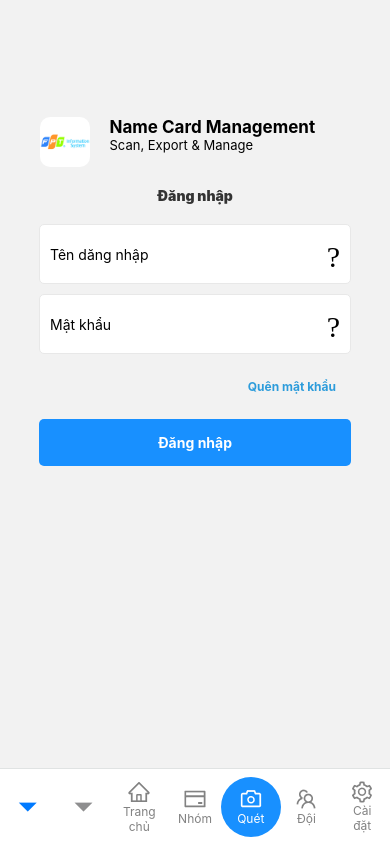
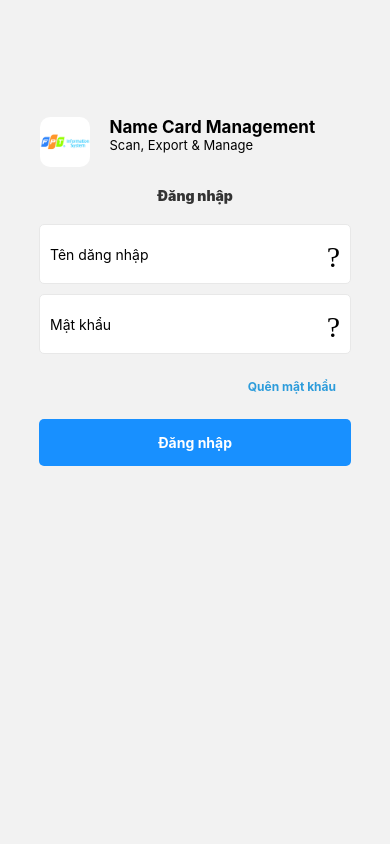
Before and after one commit to AltAdamNguyen/name-card-management, a React Native app in the folder frontend/: screen /SignIn in a window 390 px wide. Built offline with nearby package versions, Linux system fonts and the light colour scheme.

Commit message:
add fetch api...

```diff
--- a/frontend/App.js
+++ b/frontend/App.js
@@ -1,12 +1,12 @@
 import React from 'react';
 import { SafeAreaView, Text, View, StatusBar } from 'react-native';
-import Routes from './src/navigation/Routes';
+import Route from './src/Navigation/Router';
 
 const App = () => {
   return (
     <SafeAreaView style={{ flex: 1 }}>
       <StatusBar backgroundColor="#1890FF"/>
-      <Routes />
+      <Route />
     </SafeAreaView>
   );
 };
--- a/frontend/src/Navigation/Routes.js
+++ b/frontend/src/Navigation/Router.js
@@ -1,25 +1,19 @@
-import React from 'react';
+import React, {useState} from 'react';
 import { Image, View, Text } from 'react-native';
 import { NavigationContainer } from '@react-navigation/native';
 import { createBottomTabNavigator } from '@react-navigation/bottom-tabs';
-import { HomeStackScreen, GroupContact, Team, Setting, ScanScreen } from '../screen/';
+import { createNativeStackNavigator } from '@react-navigation/native-stack';
+import { HomeStackScreen, GroupContact, Team, Setting, ScanScreen, ForgotPassword, SignIn } from '../Screen';
 import styles from './styles';
 
-import icHome from '../asset/icon/home.png';
-import icGroup from '../asset/icon/credit_card.png';
-import icTeam from '../asset/icon/team.png';
-import icSetting from '../asset/icon/setting.png';
-import icCamera from '../asset/icon/camera.png';
-import SignIn from '../screen/SignIn/SignIn';
-import ForgotPassword from '../screen/ForgotPassword/ForgotPassword';
+import iconPath from '../constants/iconPath';
+
 const Tab = createBottomTabNavigator();
 
-
-const Routes = () => {
+const RouteNavigation = () => {
   return (
-    <NavigationContainer>
       <Tab.Navigator
-        initialRouteName='SignIn'
+        initialRouteName='Home'
         screenOptions={{
           tabBarShowLabel: false,
           headerShown: false,
@@ -30,13 +24,6 @@ const Routes = () => {
           tabBarHideOnKeyboard: true
         }}
       >
-
-      <Tab.Screen name="SignIn"
-          component={SignIn}
-        />
-       <Tab.Screen name="ForgotPassword"
-          component={ForgotPassword}
-        />
         <Tab.Screen name="Home"
           component={HomeStackScreen}
           options={{
@@ -45,7 +32,7 @@ const Routes = () => {
                 <View style={styles(focused).container}>
                   <Image
                     style={styles(focused).icon}
-                    source={icHome}
+                    source={iconPath.icHome}
                   />
                   <Text style={styles(focused).label}>
                     Trang chủ
@@ -65,7 +52,7 @@ const Routes = () => {
                 <View style={styles(focused).container}>
                   <Image
                     style={styles(focused).icon}
-                    source={icGroup}
+                    source={iconPath.icGroup}
                   />
                   <Text style={styles(focused).label}>
                     Nhóm
@@ -83,7 +70,7 @@ const Routes = () => {
                 <View style={styles(focused).containerScan}>
                   <Image
                     style={styles(focused).iconScan}
-                      source={icCamera}
+                    source={iconPath.icCamera}
                   />
                   <Text style={styles(focused).labelScan}>
                     Quét
@@ -102,7 +89,7 @@ const Routes = () => {
                 <View style={styles(focused).container}>
                   <Image
                     style={styles(focused).icon}
-                    source={icTeam}
+                    source={iconPath.icTeam}
                   />
                   <Text style={styles(focused).label}>
                     Đội
@@ -120,7 +107,7 @@ const Routes = () => {
                 <View style={styles(focused).container}>
                   <Image
                     style={styles(focused).icon}
-                    source={icSetting}
+                    source={iconPath.icSetting}
                   />
                   <Text style={styles(focused).label}>
                     Cài đặt
@@ -132,8 +119,37 @@ const Routes = () => {
           }}
         />
       </Tab.Navigator>
-    </NavigationContainer>
   );
 };
 
-export default Routes;
+const AuthStack = createNativeStackNavigator();
+
+const RouteAuthentication = () => {
+  return (
+    <AuthStack.Navigator
+      screenOptions={{
+        headerShown: false,
+      }}
+    >
+      <AuthStack.Screen name="SignIn" component={SignIn} />
+      <AuthStack.Screen name="ForgotPassword" component={ForgotPassword} />
+    </AuthStack.Navigator>
+  );
+}
+
+const Route = () => {
+  const [isSignIn, setIsSignIn] = useState(null);
+
+  // React.useEffect(() => {
+  //   setTimeout(() => {
+  //     setIsSignIn({})
+  //   }, 500)
+  // }, [])
+
+  return (
+    <NavigationContainer>
+      { isSignIn ? <RouteNavigation/> : <RouteAuthentication/> }
+    </NavigationContainer>
+  );
+}
+export default Route;
--- /dev/null
+++ b/frontend/src/Screen/ForgotPassword/styles.js
@@ -0,0 +1,13 @@
+import { StyleSheet } from "react-native"
+
+const styles = StyleSheet.create({
+    root: {
+        alignItems: 'center',
+        marginTop: '30%'
+    },
+    header: {
+
+    }
+})
+
+export default styles
--- /dev/null
+++ b/frontend/src/Screen/SignIn/styles.js
@@ -0,0 +1,14 @@
+import { StyleSheet } from "react-native"
+
+const styles = StyleSheet.create({
+    root: {
+        alignItems: 'center',
+        marginTop: '30%'
+    },
+    header: {
+
+    },
+
+})
+
+export default styles
--- a/frontend/src/Screen/index.js
+++ b/frontend/src/Screen/index.js
@@ -3,3 +3,5 @@ export {default as GroupContact} from './GroupContact/GroupContact';
 export {default as Team} from './Team/Team';
 export {default as Setting} from './Setting/Setting';
 export {default as ScanScreen} from './Scan/ScanScreen';
+export {default as ForgotPassword} from './ForgotPassword/ForgotPassword'
+export {default as SignIn} from './SignIn/SignIn'
--- a/frontend/src/constants/iconPath.js
+++ b/frontend/src/constants/iconPath.js
@@ -12,20 +12,14 @@ import icUserDelete from '../asset/icon/user-delete.png';
 import icExport from '../asset/icon/export.png';
 import icSwap from '../asset/icon/swap.png';
 
+import icHome from '../asset/icon/home.png';
+import icGroup from '../asset/icon/credit_card.png';
+import icTeam from '../asset/icon/team.png';
+import icSetting from '../asset/icon/setting.png';
+import icCamera from '../asset/icon/camera.png';
+
 const iconPath = {
-    icDown,
-    icClose,
-    icFilter,
-    icBookMark,
-    icSearch,
-    icDot,
-    icDate,
-    icOffice,
-    icUser,
-    icUserAdd,
-    icUserDelete,
-    icExport,
-    icSwap
+    icDown,icClose,icFilter,icBookMark,icSearch,icDot,icDate,icOffice,icUser,icUserAdd,icUserDelete,icExport,icSwap,icHome,icGroup,icTeam,icSetting,icCamera
 }
 
 export default iconPath;
--- a/frontend/src/screen/ForgotPassword/ForgotPassword.js
+++ b/frontend/src/screen/ForgotPassword/ForgotPassword.js
@@ -3,6 +3,9 @@ import React, {useState} from 'react'
 import CustomInputs from '../../components/CustomInputs'
 import CustomButtons from '../../components/CustomButtons'
 import CustemHeaders from '../../components/CustomHeaders/CustemHeaders'
+
+import styles  from './styles'
+
 const ForgotPassword = () => {
     const {email, setEmail} = useState('');
 
@@ -18,13 +21,4 @@ const ForgotPassword = () => {
   )
 }
 
-const styles = StyleSheet.create({
-    root: {
-        alignItems: 'center',
-        marginTop: '30%'
-    },
-    header: {
-
-    }
-})
 export default ForgotPassword
--- a/frontend/src/screen/ForgotPassword/index.js
+++ /dev/null
@@ -1 +0,0 @@
-export {default} from './ForgotPasswordScreen'
--- a/frontend/src/screen/SignIn/SignIn.js
+++ b/frontend/src/screen/SignIn/SignIn.js
@@ -1,5 +1,7 @@
 import { View, Text, Image, StyleSheet, useWindowDimensions } from 'react-native'
 import React, {useState} from 'react'
+
+import styles from './styles'
 
 import CustomInputs from '../../components/CustomInputs'
 import CustomButtons from '../../components/CustomButtons'
@@ -9,8 +11,9 @@ const SignIn = ({ navigation }) => {
     const {password, setPassword} = useState('');
     const {height} = useWindowDimensions();
     const onSignInPressed = () => {
-        console.warn('Sign in successfully');
-        navigation.navigate('Home')
+        // console.warn('Sign in successfully');
+        // navigation.navigate('RouteNavigation')
+        console.log(navigation)
 
     }
     const onForgotPasswordPressed = () => {
@@ -27,14 +30,4 @@ const SignIn = ({ navigation }) => {
   )
 }
 
-const styles = StyleSheet.create({
-    root: {
-        alignItems: 'center',
-        marginTop: '30%'
-    },
-    header: {
-
-    },
-
-})
 export default SignIn
--- a/frontend/src/screen/SignIn/index.js
+++ /dev/null
@@ -1 +0,0 @@
-export {default} from './SignIn'
```
Also changed, not shown: frontend/src/api/FetchAPI.js (added, +16 -0 lines). Lines whose indentation alone changed are shown as unchanged.
